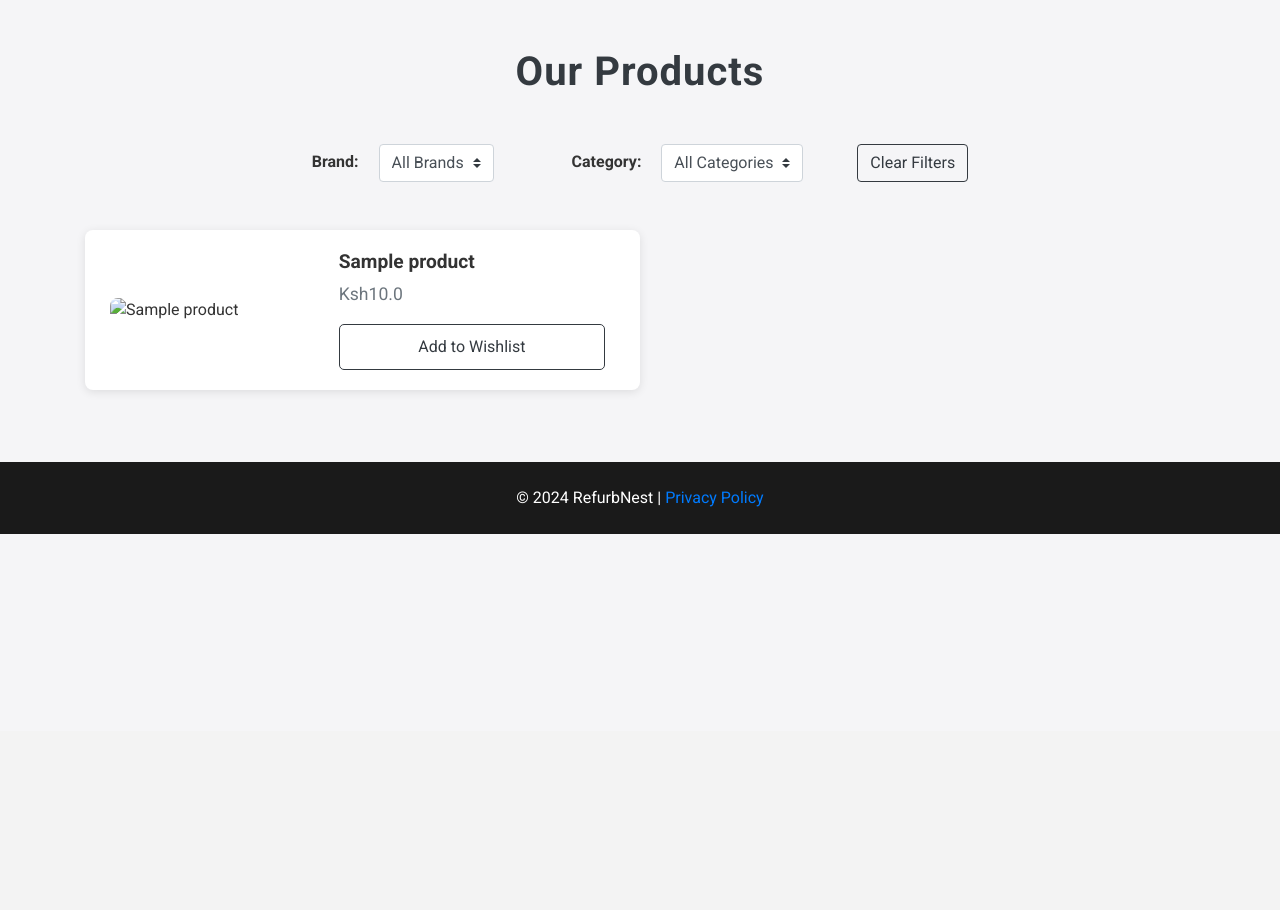
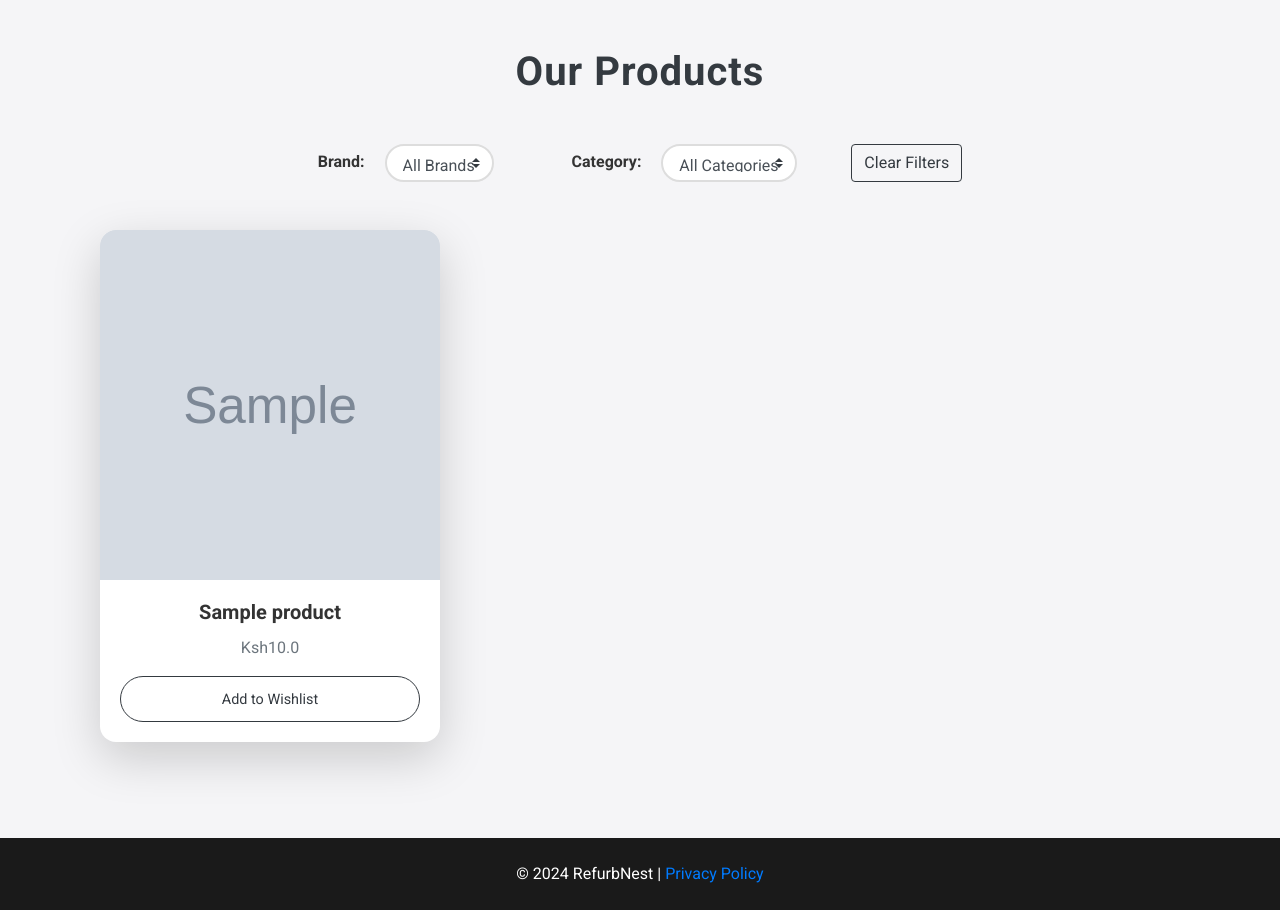
Before and after one commit to Afuyah/Refurbnest, a Flask app: page /products in a window 1280 px wide. Shown: the part 69-979 px from the top of the page. Before the commit the page ends 603 px from the top, so only its background shows below. Run offline with Flask 3, Linux system fonts and the light colour scheme; tables that the repository leaves empty hold one stand-in row (values such as "Sample post"); grey boxes marked "Sample" are stand-in pictures; some libraries are stand-ins or nearby versions.

Commit message:
Update list_products.html

```diff
--- a/app/templates/main/list_products.html
+++ b/app/templates/main/list_products.html
@@ -1,6 +1,6 @@
 {% extends 'base.html' %}
 
-{% block title %}Products{% endblock %}
+{% block title %} Products {% endblock %}
 
 {% block content %}
 <div class="container-fluid mt-5">
@@ -38,19 +38,26 @@
     <!-- Product Grid -->
     <div class="row" id="product-list">
         {% for product in products %}
-        <div class="col-lg-6 col-md-6 col-sm-12 mb-4 product-item d-flex flex-wrap" data-brand="{{ product.brand_id }}" data-category="{{ product.category_id }}">
-            <div class="product-image-container col-md-5">
-                <img data-src="{{ url_for('static', filename= product.image_url) }}" class="img-fluid lazy-load" alt="{{ product.name }}">
-            </div>
-            <div class="product-details col-md-7">
-                <h5 class="product-title font-weight-bold">{{ product.name }}</h5>
-                <p class="product-price text-muted">Ksh{{ product.price }}</p>
-                <p class="product-description">{{ product.description }}</p>
+        <div class="col-lg-4 col-md-6 mb-5 product-item" data-brand="{{ product.brand_id }}" data-category="{{ product.category_id }}">
+            <div class="card border-0 shadow-lg">
+                <div class="img-container position-relative">
+                    <img data-src="{{ url_for('static', filename= product.image_url) }}" class="card-img-top lazy-load" alt="{{ product.name }}">
 
-                <form method="POST" action="{{ url_for('main.add_to_wishlist', product_id=product.id) }}">
-                    {{ form.csrf_token }}
-                    <button type="submit" class="btn btn-outline-dark custom-btn">Add to Wishlist</button>
-                </form>
+                    <!-- Minimalist Hover Effect with Subtle Button -->
+                    <div class="img-overlay">
+                        <a href="{{ url_for('main.view_product', product_id=product.id) }}" class="btn btn-dark btn-view">View</a>
+                    </div>
+                </div>
+
+                <div class="card-body text-center">
+                    <h5 class="card-title font-weight-bold">{{ product.name }}</h5>
+                    <p class="card-text text-muted">Ksh{{ product.price }}</p>
+
+                    <form method="POST" action="{{ url_for('main.add_to_wishlist', product_id=product.id) }}">
+                        {{ form.csrf_token }}
+                        <button type="submit" class="btn btn-outline-dark w-100 custom-btn">Add to Wishlist</button>
+                    </form>
+                </div>
             </div>
         </div>
         {% else %}
@@ -72,59 +79,118 @@
         font-size: 2.5rem;
         letter-spacing: 1px;
         color: #1a1a1a;
+        transition: color 0.3s;
     }
 
-    .product-item {
-        background-color: #fff;
-        box-shadow: 0 2px 10px rgba(0, 0, 0, 0.1);
-        border-radius: 8px;
-        overflow: hidden;
-        transition: transform 0.3s ease;
-        display: flex;
+    h1:hover {
+        color: #007bff;
     }
 
-    .product-item:hover {
-        transform: translateY(-5px);
+    .filter-section {
+        margin: 20px 0; /* Adjust spacing as needed */
     }
 
-    .product-image-container {
-        padding: 10px;
-        display: flex;
-        align-items: center;
+    .custom-select {
+        border-radius: 5px; /* Rounded corners for selects */
     }
 
-    .product-image-container img {
-        width: 100%;
-        height: auto;
-        border-radius: 8px;
-        object-fit: cover;
+    @media (max-width: 576px) {
+        .filter-section {
+            flex-direction: column; /* Stack on small screens */
+        }
+
+        .filter-section .col-auto {
+            margin-bottom: 10px; /* Space between stacked items */
+        }
+
+        .filter-section label {
+            margin-bottom: 5px; /* Space between label and select */
+        }
     }
 
-    .product-details {
-        padding: 20px;
+    /* Custom Select Styling */
+    .custom-select {
+        padding: 0.5rem 1rem;
+        font-size: 1rem;
+        border-radius: 50px;
+        border: 2px solid #ddd;
+        transition: border-color 0.3s ease;
     }
 
-    .product-title {
-        font-size: 1.2rem;
-        color: #333;
+    .custom-select:hover {
+        border-color: #bbb;
     }
 
-    .product-price {
-        font-size: 1.1rem;
-        color: #888;
+    /* Card Styling */
+    .card {
+        border-radius: 16px;
+        transition: transform 0.4s ease, box-shadow 0.4s ease;
+        background-color: #ffffff;
     }
 
-    .product-description {
-        font-size: 0.9rem;
-        margin: 10px 0;
+    .card:hover {
+        transform: translateY(-10px);
+        box-shadow: 0 20px 40px rgba(0, 0, 0, 0.1);
     }
 
+    /* Image Container & Hover Effect */
+    .img-container {
+        overflow: hidden;
+        border-radius: 16px 16px 0 0;
+        height: 350px;
+        position: relative;
+        background: #f1f1f1;
+        transition: transform 0.3s;
+    }
+
+    .img-container img {
+        width: 100%;
+        height: 100%;
+        object-fit: cover;
+        transition: transform 0.3s ease, opacity 0.3s ease;
+    }
+
+    .img-container:hover img {
+        transform: scale(1.1);
+        opacity: 0.85;
+    }
+
+    .img-overlay {
+        position: absolute;
+        top: 0;
+        left: 0;
+        right: 0;
+        bottom: 0;
+        background-color: rgba(0, 0, 0, 0.4);
+        opacity: 0;
+        display: flex;
+        justify-content: center;
+        align-items: center;
+        transition: opacity 0.3s ease;
+    }
+
+    .img-container:hover .img-overlay {
+        opacity: 1;
+    }
+
+    .btn-view {
+        background-color: #333;
+        padding: 0.7rem 2rem;
+        border-radius: 50px;
+        color: #fff;
+        transition: background-color 0.3s;
+    }
+
+    .btn-view:hover {
+        background-color: #000;
+    }
+
+    /* Custom Button */
     .custom-btn {
-        width: 100%;
-        padding: 10px;
-        font-size: 1rem;
-        border-radius: 5px;
-        transition: background-color 0.3s ease, transform 0.3s;
+        font-size: 0.9rem;
+        padding: 0.7rem;
+        border-radius: 50px;
+        transition: background-color 0.3s, transform 0.3s;
     }
 
     .custom-btn:hover {
@@ -133,22 +199,78 @@
         transform: translateY(-3px);
     }
 
-    /* Responsive Design */
-    @media (max-width: 768px) {
-        .product-item {
-            flex-direction: column;
-        }
-        .product-image-container {
-            text-align: center;
-        }
+    /* Lazy Load Styles */
+    .lazy-load {
+        opacity: 0;
+        transition: opacity 0.3s ease-in-out;
     }
 
-    /* For 4 products vertically on small devices */
-    @media (max-width: 576px) {
-        .product-item {
-            width: 100%;
+    .lazy-load.loaded {
+        opacity: 1;
+    }
+
+    /* Responsive Adjustments */
+    @media (max-width: 768px) {
+        .img-container {
+            height: 250px;
+        }
+
+        h1 {
+            font-size: 2rem;
+        }
+
+        .filter-section label {
+            font-size: 1rem;
         }
     }
 </style>
 
+<!-- Lazy Load and Filter Script -->
+<script>
+    // Lazy Load Images
+    document.addEventListener('DOMContentLoaded', function () {
+        const lazyImages = document.querySelectorAll('.lazy-load');
+
+        const lazyLoadObserver = new IntersectionObserver((entries, observer) => {
+            entries.forEach(entry => {
+                if (entry.isIntersecting) {
+                    const img = entry.target;
+                    img.src = img.getAttribute('data-src');
+                    img.classList.add('loaded');
+                    observer.unobserve(img);
+                }
+            });
+        });
+
+        lazyImages.forEach(image => {
+            lazyLoadObserver.observe(image);
+        });
+    });
+
+    // Filter Products
+    function filterProducts() {
+        const brandFilter = document.getElementById('brand-filter').value;
+        const categoryFilter = document.getElementById('category-filter').value;
+
+        // Build the URL with query parameters
+        const baseUrl = window.location.pathname;
+        const params = new URLSearchParams();
+
+        if (brandFilter) params.append('brand', brandFilter);
+        if (categoryFilter) params.append('category', categoryFilter);
+
+        // Redirect to the new URL with filters applied
+        window.location.href = `${baseUrl}?${params.toString()}`;
+    }
+
+    // Reset Filters
+    function resetFilters() {
+        document.getElementById('brand-filter').value = '';
+        document.getElementById('category-filter').value = '';
+
+        // Redirect to the base products URL without any query parameters
+        window.location.href = window.location.pathname;
+    }
+</script>
+
 {% endblock %}
```
